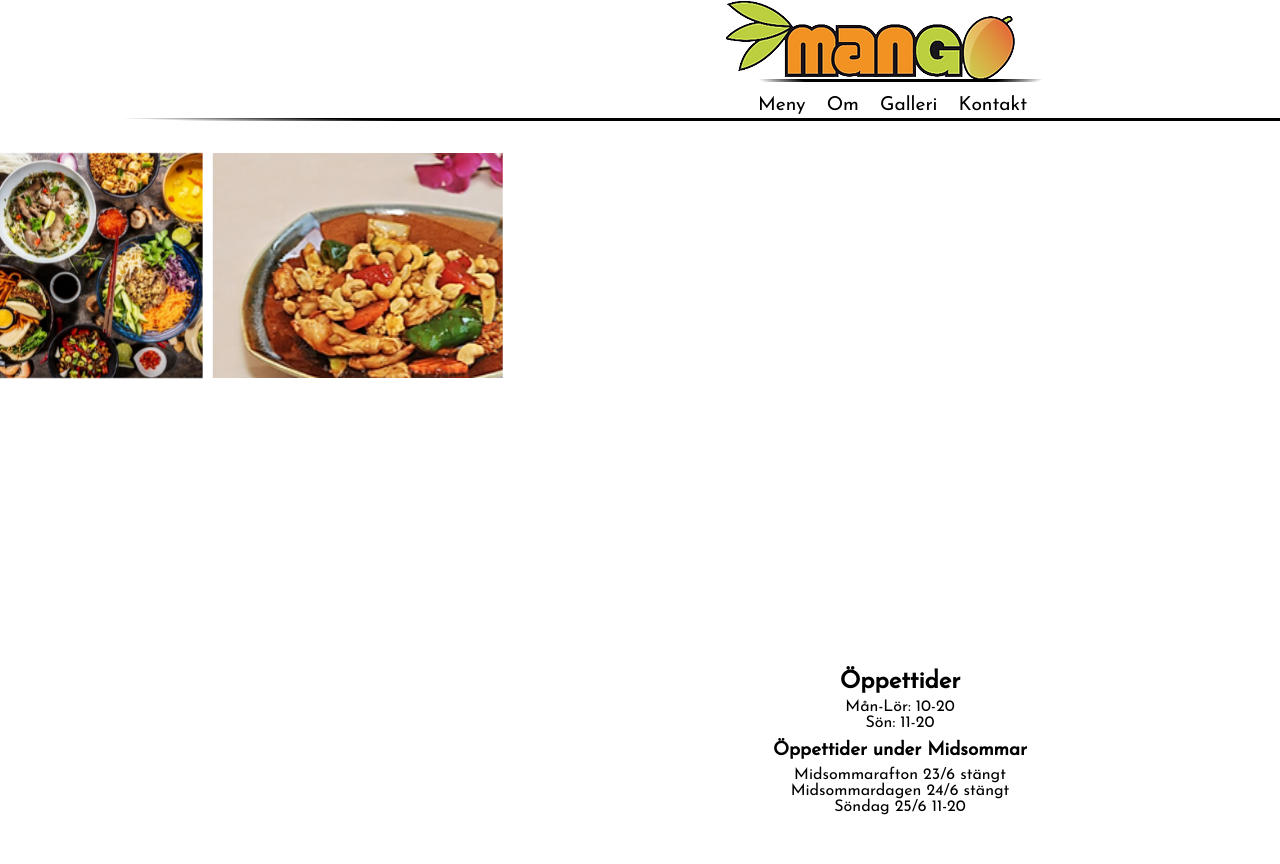
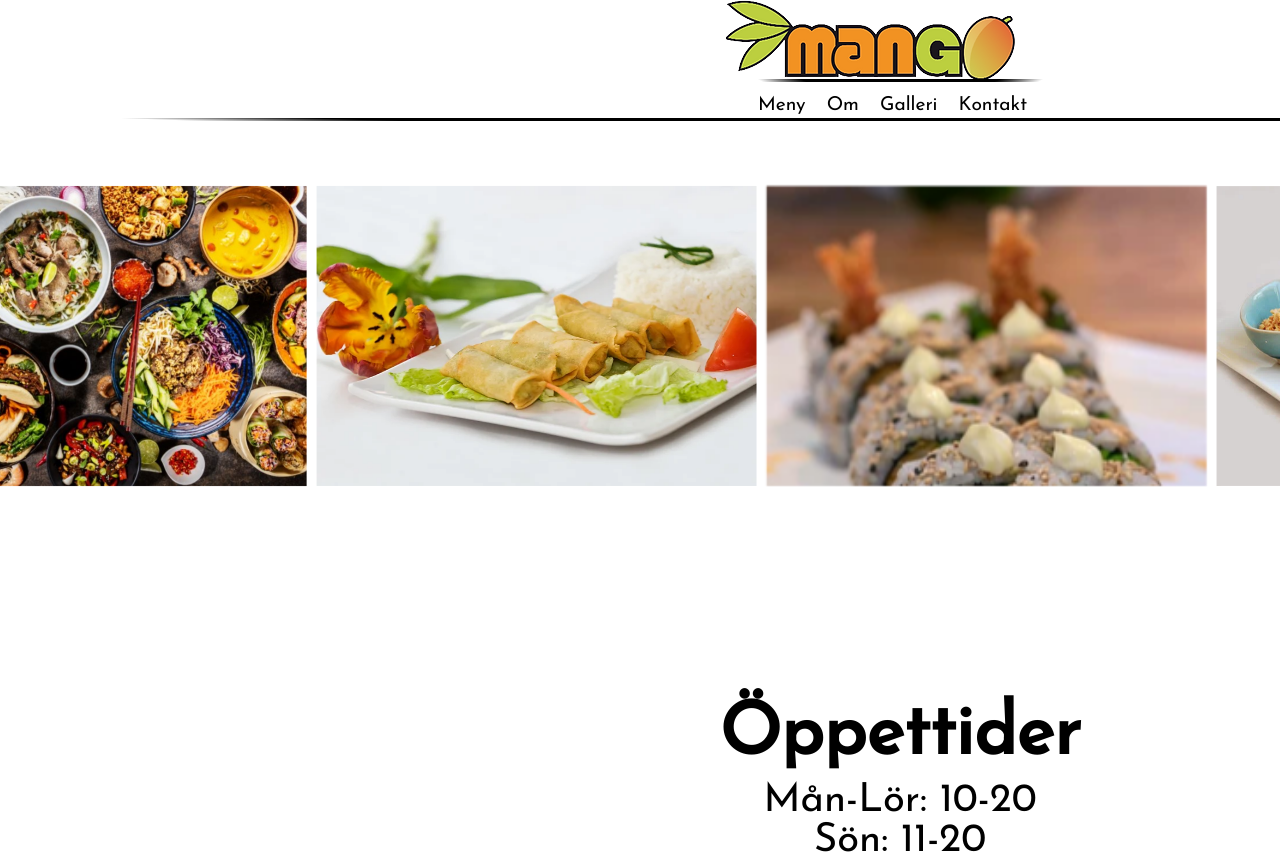
Before and after one commit to Albin-lundstrom/grupparb-1, a plain HTML site: page index.html in a window 1280 px wide. Shown: the top 864 px of the page. Drawn offline with Linux system fonts and the light colour scheme.

Commit message:
Index almost done

```diff
--- a/css/style.css
+++ b/css/style.css
@@ -85,15 +85,14 @@ body{
 .div-food{
     display: flex;
     justify-content: center;
-    align-items: center;
     height: 30%;
 }
 
 :root {
     --no-of-slides: 6;
-    --slides-in-view: 6;
-    --slide-width: 300px;
-    --slide-height: 450px;
+    --slides-in-view: 4;
+    --slide-width: 450px;
+    --slide-height: 600px;
     --iteration-time: 13s;
 }
 
@@ -147,6 +146,7 @@ body{
 
 
 /* just for analysis remove this 3 rules later*/
+
 /* .carousel__slide {
     position: relative;
 }
@@ -181,14 +181,20 @@ body{
 
 .div-text h2{
     font-weight: bold;
-    margin-bottom: 5px;
-    margin-top: 10px;
+    margin-bottom: 0.5%;
+    margin-top: 1%;
+    font-size: 4.5em;
 }
 
 .div-text h3{
     font-weight: bold;
-    margin-bottom: 7px;
-    margin-top: 10px;
+    margin-bottom: 0.3%;
+    margin-top: 1%;
+    font-size: 3.5em;
+}
+
+.div-text p{
+    font-size: 2.5em;
 }
 
 .div-map{
@@ -198,6 +204,7 @@ body{
 
 .div-map h2{
     margin-bottom: 10px;
+    font-size: 2em;
 }
 
 .div-map iframe{
@@ -231,6 +238,7 @@ body{
     border-left: 0;
     border-right: 0;
     border-image-source: radial-gradient( black 80%, white 90%);
+    padding-top: 0.3%;
 }
 
 .footer-chd:nth-child(2){
--- a/index.html
+++ b/index.html
@@ -8,7 +8,7 @@
 </head>
 <body>
     <div class="mango-main-div">
-        <div class="nav-bar"> <!-- Nav Bar -->
+        <nav class="nav-bar"> <!-- Nav Bar -->
             <div class="nav-bar-main">
                 <div class="nav-bar-child">
                     <div class="nav-bar-chd">
@@ -18,13 +18,13 @@
                     </div>
                     <div class="nav-bar-chd">
                             <a href="./html/menu.html">Meny</a>
-                            <a href="./html/history.html">Om</a>
+                            <a href="./html/om.html">Om</a>
                             <a href="./html/place.html">Galleri</a>
                             <a href="./html/kontakt.html">Kontakt</a>
                     </div>
                 </div>
             </div>
-        </div>
+        </nav>
         <div class="body-div"> <!-- Body Div -->
             <div class="start-page">
                 <div class="div-food">
@@ -35,64 +35,52 @@
                               <div class="carousel__wrapper">
 
                                 <div class="carousel__slide">
-                                  <div class="carousel__image" style="background-image: url('./img/thai-pai.jpg');"></div>
-                                  <!-- <div class="carousel__image" style="background-image: url('https://picsum.photos/seed/1/200/300');"></div> -->
+                                  <div class="carousel__image" style="background-image: url('./img/index/food3.webp');"></div>
                                 </div>
 
                                 <div class="carousel__slide">
                                   <div class="carousel__image" style="background-image: url('./img/menu/sushi.jpg');"></div>
-                                  <!-- <div class="carousel__image" style="background-image: url('https://picsum.photos/seed/2/200/300');"></div> -->
                                 </div>
 
                                 <div class="carousel__slide">
                                   <div class="carousel__image" style="background-image: url('./img/menu/thai+food+lead.jpg');"></div>
-                                  <!-- <div class="carousel__image" style="background-image: url('https://picsum.photos/seed/3/200/300');"></div> -->
                                 </div>
 
                                 <div class="carousel__slide">
-                                  <div class="carousel__image" style="background-image: url('./img/menu/Pad\ met\ mamong.webp');"></div>
-                                  <!-- <div class="carousel__image" style="background-image: url('https://picsum.photos/seed/4/200/300');"></div> -->
+                                  <div class="carousel__image" style="background-image: url('./img/index/food.webp');"></div>
                                 </div>
 
                                 <div class="carousel__slide">
-                                  <div class="carousel__image" style="background-image: url('./img/mango-shusi2.webp');"></div>
-                                  <!-- <div class="carousel__image" style="background-image: url('https://picsum.photos/seed/5/200/300');"></div> -->
+                                  <div class="carousel__image" style="background-image: url('./img/index/mango-shusi2.webp');"></div>
                                 </div>
 
                                 <div class="carousel__slide">
-                                  <div class="carousel__image" style="background-image: url('./img/inside.webp');"></div>
-                                  <!-- <div class="carousel__image" style="background-image: url('https://picsum.photos/seed/picsum/200/300');"></div> -->
+                                  <div class="carousel__image" style="background-image: url('./img/index/food2.webp');"></div>
                                 </div>
 
                                 <!--#### repeat ####-->
                                 <div class="carousel__slide">
-                                  <div class="carousel__image" style="background-image: url('./img/thai-pai.jpg');"></div>
-                                  <!-- <div class="carousel__image" style="background-image: url('https://picsum.photos/seed/1/200/300');"></div> -->
+                                  <div class="carousel__image" style="background-image: url('./img/index/food3.webp');"></div>
                                 </div>
 
                                 <div class="carousel__slide">
                                   <div class="carousel__image" style="background-image: url('./img/menu/sushi.jpg');"></div>
-                                  <!-- <div class="carousel__image" style="background-image: url('https://picsum.photos/seed/2/200/300');"></div> -->
                                 </div>
 
                                 <div class="carousel__slide">
                                   <div class="carousel__image" style="background-image: url('./img/menu/thai+food+lead.jpg');"></div>
-                                  <!-- <div class="carousel__image" style="background-image: url('https://picsum.photos/seed/3/200/300');"></div> -->
                                 </div>
 
                                 <div class="carousel__slide">
-                                  <div class="carousel__image" style="background-image: url('./img/menu/Pad\ met\ mamong.webp');"></div>
-                                  <!-- <div class="carousel__image" style="background-image: url('https://picsum.photos/seed/4/200/300');"></div> -->
+                                  <div class="carousel__image" style="background-image: url('./img/index/food.webp');"></div>
                                 </div>
 
                                 <div class="carousel__slide">
-                                  <div class="carousel__image" style="background-image: url('./img/mango-shusi2.webp');"></div>
-                                  <!-- <div class="carousel__image" style="background-image: url('https://picsum.photos/seed/5/200/300');"></div> -->
+                                  <div class="carousel__image" style="background-image: url('./img/index/mango-shusi2.webp');"></div>
                                 </div>
 
                                 <div class="carousel__slide">
-                                  <div class="carousel__image" style="background-image: url('./img/inside.webp');"></div>
-                                  <!-- <div class="carousel__image" style="background-image: url('https://picsum.photos/seed/picsum/200/300');"></div> -->
+                                  <div class="carousel__image" style="background-image: url('./img/index/food2.webp');"></div>
                                 </div>
                               </div>
                             </div>
@@ -132,7 +120,7 @@
                 </div>
             </div>
         </div>
-        <div class="fotter-bar"> <!-- Fotter Bar -->
+        <fotter class="fotter-bar"> <!-- Fotter Bar -->
             <div class="footer-chd">
                 <a href="./index.html">
                     <img src="./img/mangologo4.png" alt="Mango Logo">
@@ -143,7 +131,7 @@
                 <a href="./html/menu.html">Kontakta oss</a>
                 <p>Stockholms län</p>
             </div>
-        </div>
+        </fotter>
     </div>
 </body>
 </html>
```
Lines whose indentation alone changed are shown as unchanged.
